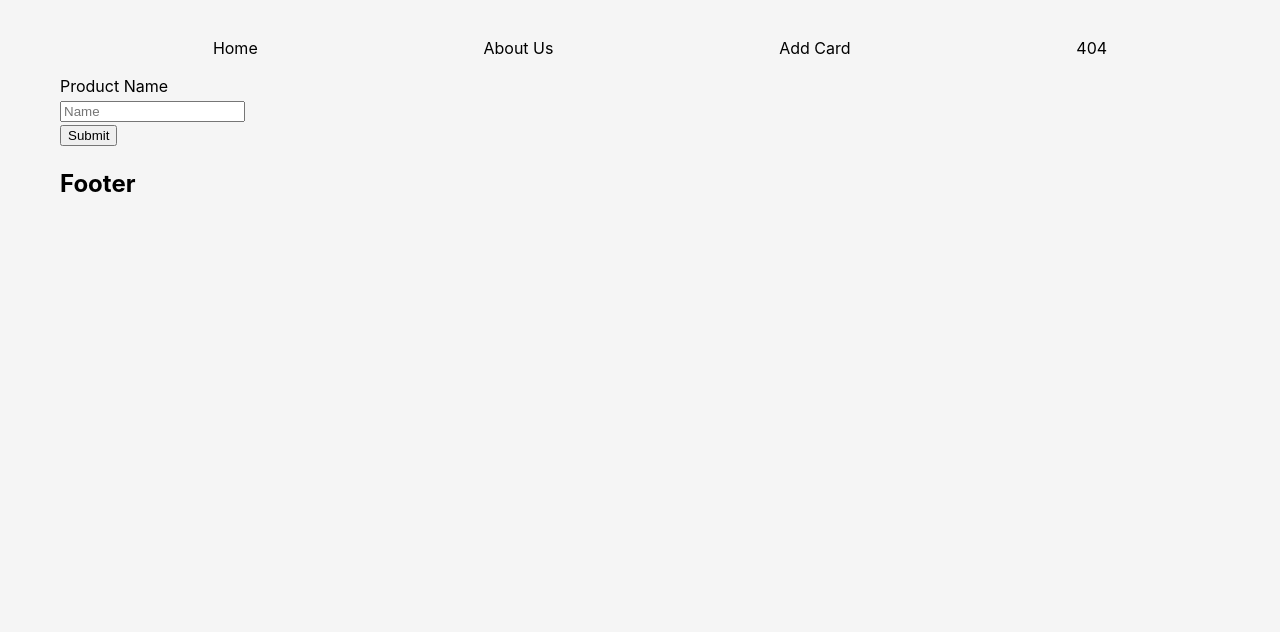
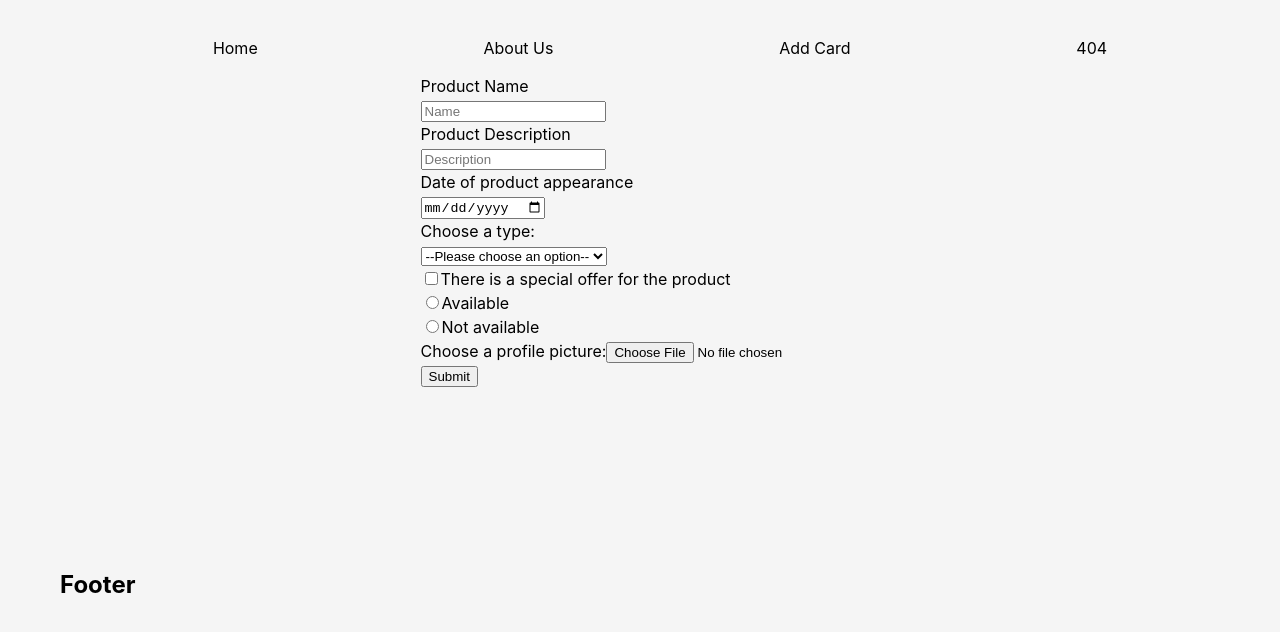
Before and after one commit to loonlylokly/ReactRSSchool, a React app: page /add-card in a window 1280 px wide. Before the commit this address had no page. Shown: the top 632 px of the page. Built offline with nearby package versions, Linux system fonts and the light colour scheme; the HTML template or start-up script is replaced by a standard one.

Commit message:
feat: add validation and add card to localstorage

```diff
--- a/package.json
+++ b/package.json
@@ -23,6 +23,7 @@
     "@types/react": "^18.0.28",
     "@types/react-dom": "^18.0.11",
     "@types/testing-library__jest-dom": "^5.14.5",
+    "@types/uuid": "^9.0.1",
     "@typescript-eslint/eslint-plugin": "^5.55.0",
     "@typescript-eslint/parser": "^5.55.0",
     "@vitejs/plugin-react": "^3.1.0",
@@ -39,6 +40,7 @@
     "lint-staged": "^13.2.0",
     "prettier": "^2.8.4",
     "typescript": "^4.9.3",
+    "uuid": "^9.0.0",
     "vite": "^4.2.0",
     "vitest": "^0.29.3"
   },
--- a/src/components/Card/Card.tsx
+++ b/src/components/Card/Card.tsx
@@ -8,13 +8,16 @@ interface CardItemsProps {
 
 class Card extends React.Component<CardItemsProps> {
   render() {
-    const { title, description, image } = this.props.card;
+    const { title, description, type, availability, image, special } = this.props.card;
 
     return (
       <div className={`${styles.card}`}>
         <img src={image} className={styles.resized} />
         <h3>{title}</h3>
         <p>{description}</p>
+        <p>Type:{type}</p>
+        <p>Availability:{availability}</p>
+        <p>Special:{special}</p>
       </div>
     );
   }
--- a/src/components/Form/FormValidator.tsx
+++ b/src/components/Form/FormValidator.tsx
@@ -3,7 +3,7 @@ import { IValidation } from '../../types/IValidation';
 
 class FormValidator {
   validations: IValidation[];
-  validator: Record<string, (data: string) => boolean>;
+  validator: Record<string, (data: string) => boolean | ((data: boolean) => boolean)>;
   resultValidation: boolean;
   constructor(validations: IValidation[]) {
     // validations is an array of validation rules specific to a form
@@ -12,17 +12,43 @@ class FormValidator {
     this.validator = {};
   }
 
-  isEmpty = (str: string) => {
-    return str.length === 0;
+  isCorrectText = (str: string) => {
+    return str.length > 0 && str[0] === str[0].toUpperCase();
   };
 
-  validate(state: Record<string, string>) {
+  isCorrectDate = (date: string) => {
+    const today = new Date().toJSON().slice(0, 10).replace(/-/g, '-');
+    return date.length > 0 && date < today;
+  };
+
+  isCorrectType = (str: string) => {
+    return str !== '--Please choose an option--';
+  };
+
+  isCorrectCheckbox = (str: string) => {
+    return str === 'true';
+  };
+
+  isCorrectAvailability = (str: string) => {
+    return str.split(' ')[0] === 'true' || str.split(' ')[1] === 'true';
+  };
+
+  isCorrectFile = (str: string) => {
+    return str !== '';
+  };
+
+  validate(values: Record<string, string>) {
     const resultValidation = this.valid();
     this.resultValidation = true;
-    this.validator['isEmpty'] = this.isEmpty;
+    this.validator['isCorrectText'] = this.isCorrectText;
+    this.validator['isCorrectDate'] = this.isCorrectDate;
+    this.validator['isCorrectType'] = this.isCorrectType;
+    this.validator['isCorrectCheckbox'] = this.isCorrectCheckbox;
+    this.validator['isCorrectAvailability'] = this.isCorrectAvailability;
+    this.validator['isCorrectFile'] = this.isCorrectFile;
 
     this.validations.forEach((rule) => {
-      if (this.validator[rule.method](state[rule.field].toString())) {
+      if (this.validator[rule.method](values[rule.field]) !== rule.validWhen) {
         resultValidation[rule.field] = { isInvalid: true, message: rule.message };
         this.resultValidation = false;
       }
--- a/src/data.tsx
+++ b/src/data.tsx
@@ -4,40 +4,45 @@ const myCards: ICard[] = [
   {
     id: '1',
     title: 'Village Hi-fi',
-    price: '123$',
-    category: 'Categ_1',
+    type: 'Classic',
+    availability: 'Available',
+    special: 'Special!!!',
     description: 'description_1',
     image: '1.png',
   },
   {
     id: '2',
     title: 'Holy Minimalism',
-    price: '223$',
-    category: 'Categ_2',
+    type: 'Classic',
+    availability: 'Available',
+    special: 'not special',
     description: 'description_2',
     image: '2.png',
   },
   {
     id: '3',
     title: 'Boiling Baroque',
-    price: '323$',
-    category: 'Categ_3',
+    type: 'Classic',
+    availability: 'Not Available',
+    special: 'not special',
     description: 'description_3',
     image: '3.png',
   },
   {
     id: '4',
     title: 'Steam kettle',
-    price: '423$',
-    category: 'Categ_2',
+    type: 'Classic',
+    availability: 'Available',
+    special: 'not special',
     description: 'description_4',
     image: '4.png',
   },
   {
     id: '5',
     title: 'Techno Future',
-    price: '523$',
-    category: 'Categ_3',
+    type: 'Classic',
+    availability: 'Not Available',
+    special: 'Special!!!',
     description: 'description_5',
     image: '5.png',
   },
--- a/src/pages/AddCard.tsx
+++ b/src/pages/AddCard.tsx
@@ -1,80 +1,233 @@
-import Checkbox from '../components/Form/Checkbox/Checkbox';
-import FileUpload from '../components/Form/FileUpload/FileUpload';
-import InputDate from '../components/Form/InputDate/InputDate';
-import InputText from '../components/Form/InputText/InputText';
-import Radio from '../components/Form/Radio/Radio';
-import SelectOptions from '../components/Form/SelectOptions/SelectOptions';
 import Submit from '../components/Form/Submit/Submit';
 import React from 'react';
 import styles from '../styles/AddCard.module.css';
 import FormValidator from '../components/Form/FormValidator';
 import { IStateFormCard } from '../types/IStateFormCard';
+import { v4 as uuidv4 } from 'uuid';
+import List from '../components/List';
 
 class AddCard extends React.Component<unknown, IStateFormCard> {
   nameRef;
   describeRef;
   submitRef;
-  nameErrorText: string;
   validator;
-  submitted: boolean;
+  submitted;
+  dateRef;
+  typeRef;
+  checkboxRef;
+  radioRef1;
+  radioRef2;
+  fileRef;
+  formRef;
 
   constructor(props: unknown) {
     super(props);
     this.nameRef = React.createRef<HTMLInputElement>();
     this.describeRef = React.createRef<HTMLInputElement>();
+    this.dateRef = React.createRef<HTMLInputElement>();
+    this.typeRef = React.createRef<HTMLSelectElement>();
+    this.checkboxRef = React.createRef<HTMLInputElement>();
+    this.radioRef1 = React.createRef<HTMLInputElement>();
+    this.radioRef2 = React.createRef<HTMLInputElement>();
+    this.fileRef = React.createRef<HTMLInputElement>();
     this.submitRef = React.createRef<HTMLInputElement>();
-    this.nameErrorText = '';
+    this.formRef = React.createRef<HTMLFormElement>();
     this.validator = new FormValidator([
       {
         field: 'name',
-        method: 'isEmpty',
-        validWhen: false,
-        message: 'Name is required.',
+        method: 'isCorrectText',
+        validWhen: true,
+        message: 'Name is required and capitalized',
+      },
+      {
+        field: 'descript',
+        method: 'isCorrectText',
+        validWhen: true,
+        message: 'Description is required and capitalized',
+      },
+      {
+        field: 'date',
+        method: 'isCorrectDate',
+        validWhen: true,
+        message: 'Date is required or older',
+      },
+      {
+        field: 'type',
+        method: 'isCorrectType',
+        validWhen: true,
+        message: 'Type is required.',
+      },
+      {
+        field: 'checkbox',
+        method: 'isCorrectCheckbox',
+        validWhen: true,
+        message: 'Special is required.',
+      },
+      {
+        field: 'availability',
+        method: 'isCorrectAvailability',
+        validWhen: true,
+        message: 'Availability is required.',
+      },
+      {
+        field: 'file',
+        method: 'isCorrectFile',
+        validWhen: true,
+        message: 'File is required.',
       },
     ]);
     this.state = {
       name: '',
+      descript: '',
+      date: '',
+      type: '',
+      checkbox: '',
+      availability: '',
+      file: '',
       validation: this.validator.valid(),
     };
     this.submitted = false;
   }
 
-  isCorrectName = (name: string) => {
-    console.log(name.length, name.length > 0 && name.length < 17);
-    return name.length > 0 && name.length < 17;
-  };
-
   handleSubmit = (event: React.FormEvent) => {
     event.preventDefault();
-    const values = { name: this.nameRef.current?.value as string };
+
+    const values = {
+      name: this.nameRef.current?.value ?? '',
+      descript: this.describeRef.current?.value ?? '',
+      date: this.dateRef.current?.value ?? '',
+      type: this.typeRef.current?.value ?? '',
+      checkbox: this.checkboxRef.current?.checked.toString() ?? 'false',
+
+      file: this.fileRef.current?.files?.length
+        ? URL.createObjectURL(this.fileRef.current?.files[0])
+        : '',
+
+      availability: `${
+        this.radioRef1.current ? this.radioRef1.current.checked.toString() : 'false'
+      } ${this.radioRef2.current ? this.radioRef2.current.checked.toString() : 'false'}`,
+    };
     const validation = this.validator.validate(values);
     this.setState({
-      name: this.nameRef.current?.value as string,
+      ...values,
       validation: validation,
     });
     this.submitted = true;
 
     if (this.validator.resultValidation) {
       const cards = JSON.parse(localStorage.getItem('cards') || '[]');
+      const availability =
+        values.availability === 'true' ? 'Product not available' : 'Product available';
+      const special = values.checkbox === 'true' ? 'Special!!!' : 'not special';
       cards.push({
-        cardName: values.name,
+        id: uuidv4(),
+        title: values.name,
+        type: values.type,
+        availability: availability,
+        special: special,
+        description: values.descript,
+        image: values.file,
       });
       console.log(cards);
       localStorage.setItem('cards', JSON.stringify(cards));
+      this.formRef.current?.reset();
     }
   };
 
   render() {
-    // const validation = this.submitted ? this.validator.validate(this.state) : this.state.validation;
+    console.log(localStorage.getItem('cards') ?? '[]');
     return (
-      <form onSubmit={this.handleSubmit}>
+      <form onSubmit={this.handleSubmit} ref={this.formRef}>
         <div>
           <label htmlFor="name">Product Name</label>
           <span className={styles.errorFormField}> {this.state.validation.name.message}</span>
           <br />
           <input type="text" id="name" placeholder="Name" name="name" ref={this.nameRef} />
         </div>
+        <div>
+          <label htmlFor="desc">Product Description</label>
+          <span className={styles.errorFormField}> {this.state.validation.descript.message}</span>
+          <br />
+          <input
+            type="text"
+            id="desc"
+            placeholder="Description"
+            name="desc"
+            ref={this.describeRef}
+          />
+        </div>
+        <div>
+          <label htmlFor="date">Date of product appearance</label>
+          <br />
+          <input type="date" id="date" ref={this.dateRef} />
+          <br />
+          <span className={styles.errorFormField}> {this.state.validation.date.message}</span>
+        </div>
+        <div>
+          <label htmlFor="type">Choose a type:</label>
+          <br />
+          <select id="type" defaultValue="--Please choose an option--" ref={this.typeRef}>
+            <option value="--Please choose an option--">--Please choose an option--</option>
+            <option value="Classic">Classic</option>
+            <option value="Electric">Electric</option>
+            <option value="Steam">Steam</option>
+          </select>
+          <br />
+          <span className={styles.errorFormField}> {this.state.validation.type.message}</span>
+        </div>
+        <div>
+          <input type="checkbox" id="special" value="special" ref={this.checkboxRef} />
+          <label htmlFor="special">There is a special offer for the product</label>
+          <br />
+          <span className={styles.errorFormField}> {this.state.validation.checkbox.message}</span>
+        </div>
+        <div>
+          <input
+            type="radio"
+            id="availability"
+            name="availability"
+            value="Availability"
+            ref={this.radioRef1}
+          />
+          <label htmlFor="availability">Available</label>
+          <br />
+          <span className={styles.errorFormField}>
+            {' '}
+            {this.state.validation.availability.message}
+          </span>
+        </div>
+        <div>
+          <input
+            type="radio"
+            id="not-availability"
+            name="availability"
+            value="NotAvailability"
+            ref={this.radioRef2}
+          />
+          <label htmlFor="not-availability">Not available</label>
+          <br />
+          <span className={styles.errorFormField}>
+            {' '}
+            {this.state.validation.availability.message}
+          </span>
+        </div>
+        <div>
+          <label htmlFor="avatar">Choose a profile picture:</label>
+          <input
+            type="file"
+            id="avatar"
+            name="avatar"
+            accept="image/png, image/jpeg"
+            ref={this.fileRef}
+          />
+          <br />
+          <span className={styles.errorFormField}> {this.state.validation.file.message}</span>
+        </div>
         <Submit />
+        <List
+          items={JSON.parse(localStorage.getItem('cards') ?? '[]')}
+          classNameList={`${styles.cards__list}`}
+        />
       </form>
     );
   }
--- a/src/styles/AddCard.module.css
+++ b/src/styles/AddCard.module.css
@@ -2,3 +2,17 @@
   color: red;
   font-size: 0.8rem;
 }
+
+.cards__list {
+  display: flex;
+  flex-wrap: wrap;
+  row-gap: 2rem;
+  justify-content: center;
+  margin: 80px 0;
+}
+
+form {
+  display: flex;
+  flex-flow: column wrap;
+  align-content: center;
+}
--- a/src/types/ICard.ts
+++ b/src/types/ICard.ts
@@ -1,8 +1,9 @@
 export interface ICard {
   id: string;
   title: string;
-  price: string;
-  category: string;
+  type: string;
+  availability: string;
+  special: string;
   description: string;
   image: string;
 }
--- a/src/types/IStateFormCard.ts
+++ b/src/types/IStateFormCard.ts
@@ -2,5 +2,11 @@ import { IValid } from './IValid';
 
 export type IStateFormCard = {
   name: string;
+  descript: string;
+  date: string;
+  type: string;
+  checkbox: string;
+  availability: string;
+  file: string;
   validation: Record<string, IValid>;
 };
```
Also changed, not shown: src/components/Form/InputText/InputText.tsx (+4 -11 lines), 1 other file (tests, documents, lock files or other folders).
